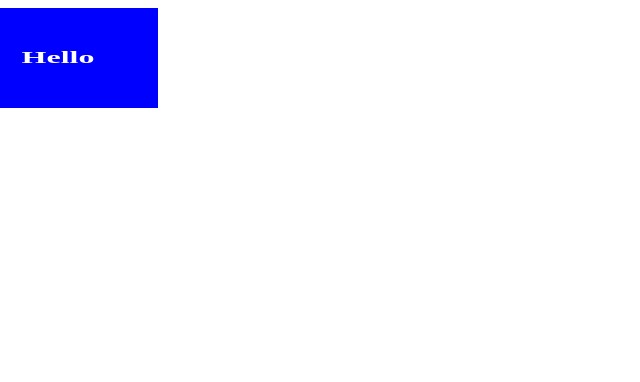
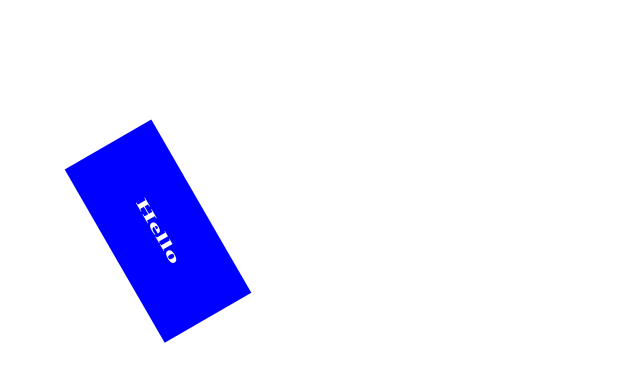
Before and after one commit to pratham022/Frontend-miniprojects, a plain HTML site: page CSSTransform/index.html in a window 1280 px wide. Shown: the whole page, without its empty margins (0-640 px from the left). Drawn offline with Linux system fonts and the light colour scheme.

Commit message:
Avoid duplication of transform code using css variables

```diff
--- a/CSSTransform/index.html
+++ b/CSSTransform/index.html
@@ -7,6 +7,11 @@
     <title>Document</title>
 
     <style>
+        :root {
+            --rot: 30deg;
+            --scX: 0.75;
+            --transX: 50px;
+        }
         div {
             background-color: blue;
             width: 100px;
@@ -15,65 +20,21 @@
             display: flex;
             justify-content: center;
             align-items: center;
-        }
-        div {
-            /* transform: rotate(90deg); */
-
-            /* We can also specify in terms of number of turns */
-            /* transform: rotate(0.25turn); */     /*  0.25 means a quarter turns = 90 deg */
-
-            /* Similarly rotate x, y, z works on the respective axes */
-
-
-            /* Scale helps in making object larger or smaller */
-
-            /* transform: scale(2);             */
-
-            /* scale(xAxis, yAxis) */
-            /* transform: scale(2, 1.5);            */
-
-            /* translate in X direction */
-            /* transform: translate(30px);
-
-            transform: translateY(50px);
-
-            transform: translate(30px, 60px); */
+            transform: rotate(var(--rot)) scaleX(var(--scX)) translateX(var(--transX));
         }
 
-
-        /* The skew() CSS function defines a transformation that skews an element on the 2D plane. */
-        div {
-            transform: skew(30deg, 50deg);
+        .big {
+            --rot: 60deg;
+            --scX: 2;
         }
-
-        /* Combining multiple transforms*/
-        div {
-            transform: rotate(30deg) scaleX(0.75) scaleY(0.4);
-        }
-
-        /* But, a drawback here is that, if we want to override the transform,
-            we have to specify all the functions all over again
-        */
-
-        .big {
-            transform: scaleX(2);
-        }
-
-        /* Suppose I apply this class over a div, then the previously applied rotate, and other transforms
-        will be overridden
-
-        so, i will have to mention the chain all over again
-        transform: rotate(30deg) scaleX(2) scaleY(0.4);
-        */
-
         .move {
-            transform: translate(-50px);
+            --transX: 100px;
         }
 
     </style>
 </head>
 <body>
-    <div class="big">
+    <div class="big move">
         <h4>Hello</h4>
     </div>
 </body>
```
